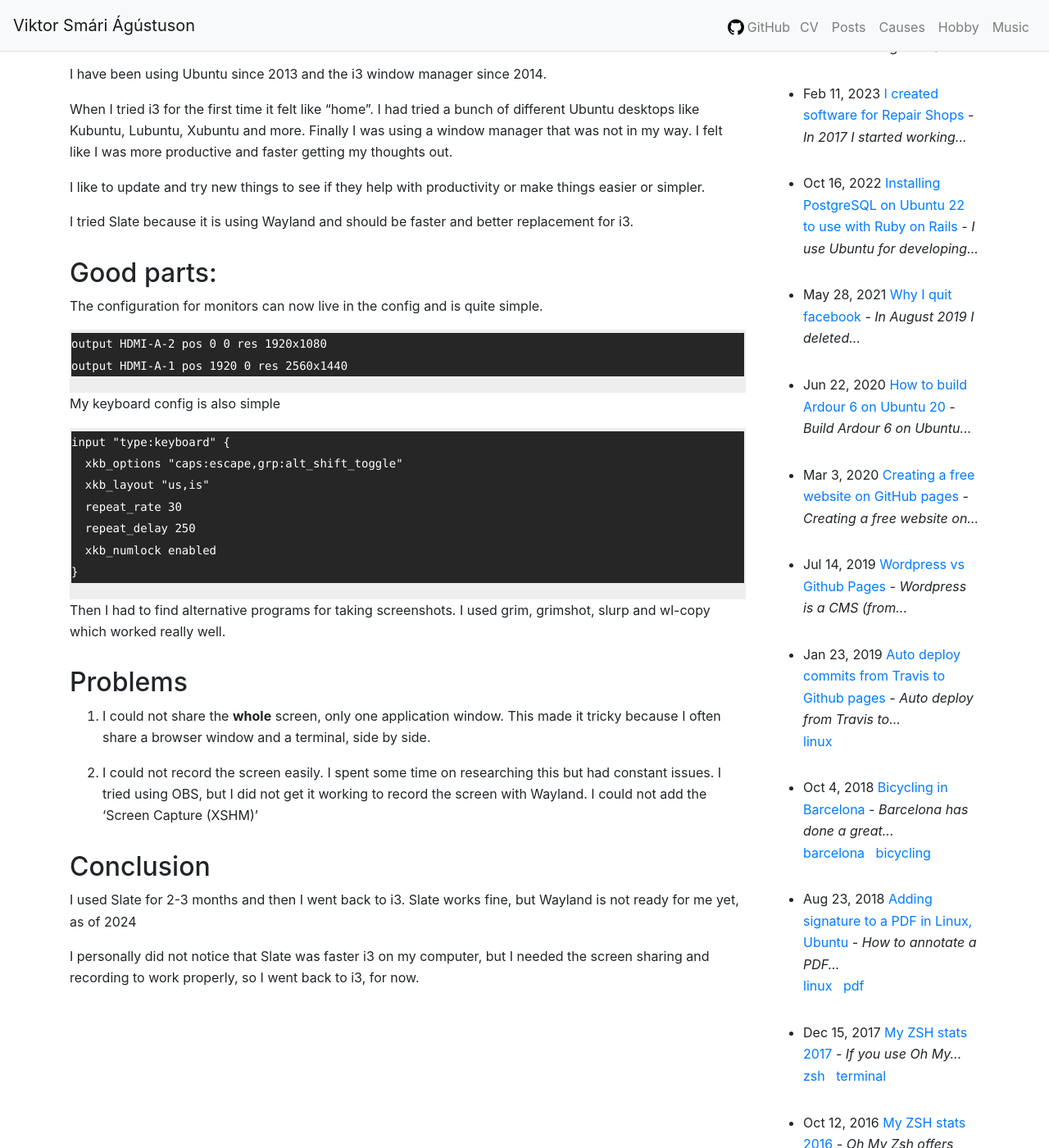
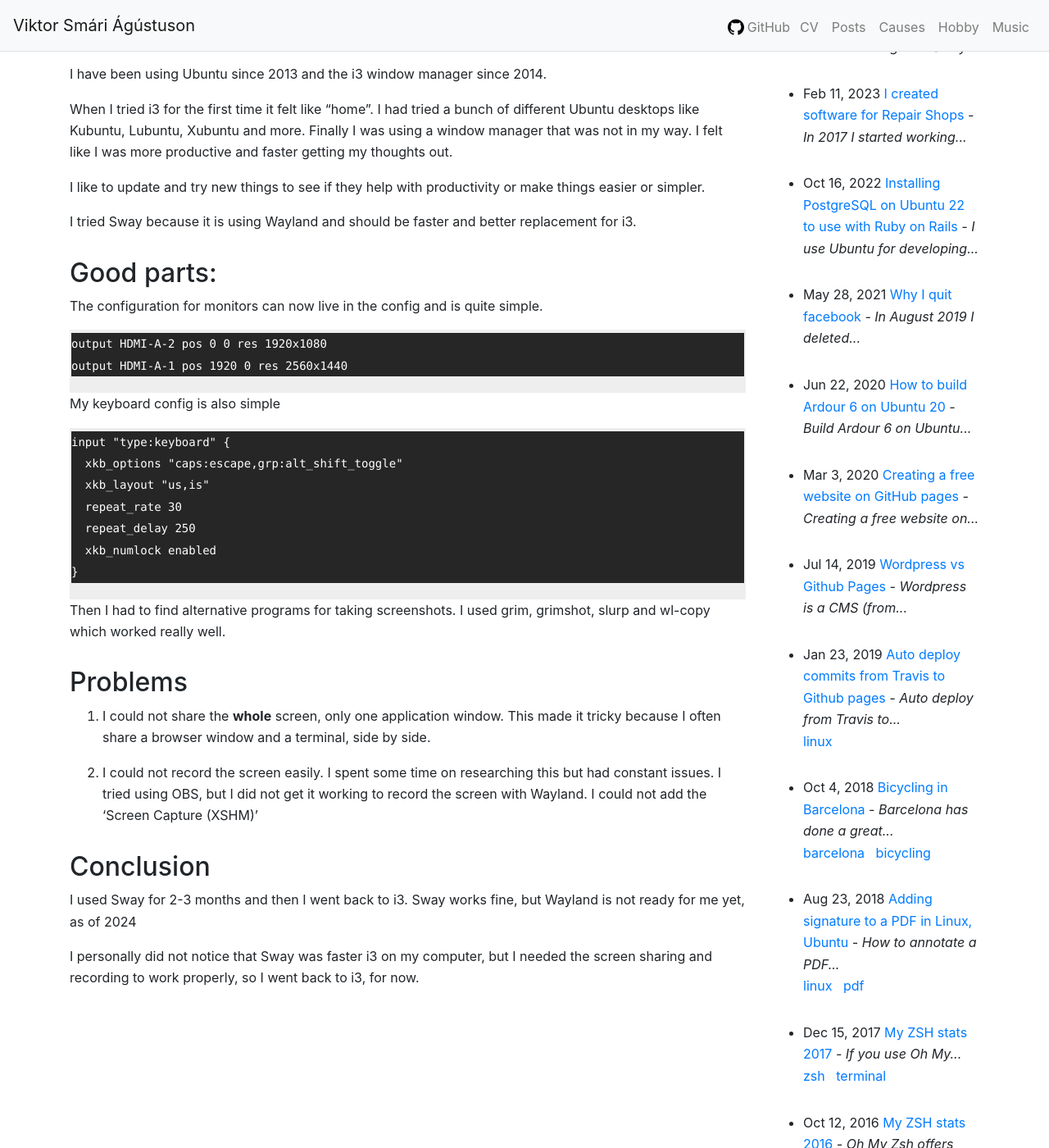
Before and after one commit to viktorsmari/viktorsmari.github.io, a Jekyll site: the page built from _posts/2024-08-11-i3-window-manager-vs-slate.md, in a window 1280 px wide and 1400 px high, scrolled down 205 px. Shown: the whole window at 82% size. Built offline with Jekyll 4.4.1, drawn with Linux system fonts in a browser that asks for light colours; comment, search, counter and statistics services are not loaded; some of the changed text lies outside the part shown.

Commit message:
It is called Sway - not Slate!

```diff
--- a/_posts/2024-08-11-i3-window-manager-vs-slate.md
+++ b/_posts/2024-08-11-i3-window-manager-vs-slate.md
@@ -1,10 +1,10 @@
 ---
-title: i3 Window Manager vs Slate
+title: i3 Window Manager vs Sway
 date: 2024-8-11 15:36:47 Z
 layout: post
 ---
 
-i3 window manager vs Slate on Ubuntu 24.04
+i3 window manager vs Sway on Ubuntu 24.04
 
 I have been using Ubuntu since 2013 and the i3 window manager since 2014.
 
@@ -14,7 +14,7 @@
 
 I like to update and try new things to see if they help with productivity or make things easier or simpler.
 
-I tried Slate because it is using Wayland and should be faster and better replacement for i3.
+I tried Sway because it is using Wayland and should be faster and better replacement for i3.
 
 
 ## Good parts:
@@ -51,7 +51,7 @@
 I could not add the 'Screen Capture (XSHM)'
 
 ## Conclusion
-I used Slate for 2-3 months and then I went back to i3.
-Slate works fine, but Wayland is not ready for me yet, as of 2024
+I used Sway for 2-3 months and then I went back to i3.
+Sway works fine, but Wayland is not ready for me yet, as of 2024
 
-I personally did not notice that Slate was faster i3 on my computer, but I needed the screen sharing and recording to work properly, so I went back to i3, for now.
+I personally did not notice that Sway was faster i3 on my computer, but I needed the screen sharing and recording to work properly, so I went back to i3, for now.
```
